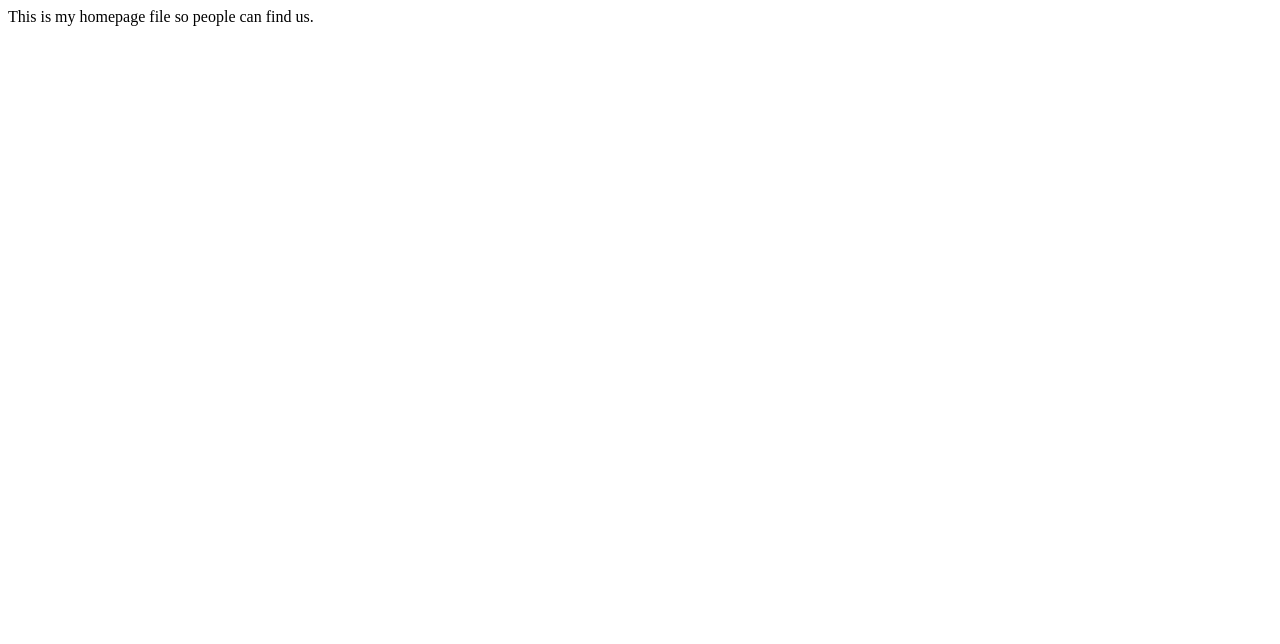
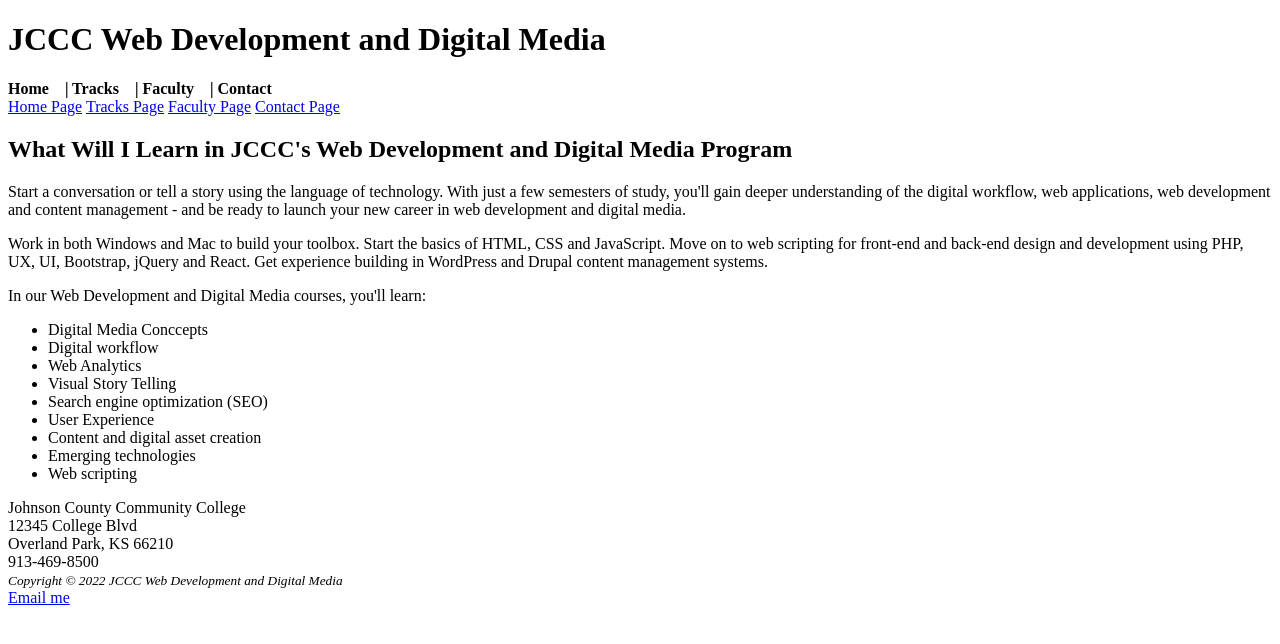
Before and after one commit to lcdub1997/WEB110, a plain HTML site: page index.html in a window 1280 px wide. Drawn offline with Linux system fonts and the light colour scheme.

Commit message:
Add files via upload

```diff
--- a/index.html
+++ b/index.html
@@ -1 +1,37 @@
-This is my homepage file so people can find us.
+<!DOCTYPE html>
+<!--Lauren Wright 2-11-25-->
+<html lang="en">
+    <head>
+        <meta charset="utf-8">
+        <title>JCCC Web Development Webpage Chp 2</title>
+        </head>
+
+        <body>
+            <header><h1>JCCC Web Development and Digital Media</h1></header>
+            <nav><strong>Home &nbsp;&nbsp; | Tracks &nbsp;&nbsp; | Faculty &nbsp;&nbsp; | Contact</strong></nav>
+            <a href="home.html"> Home Page</a></nav>
+            <a href="tracks.html"> Tracks Page</a></nav>
+            <a href="faculty.html"> Faculty Page</a></nav>
+            <a href="contact.html"> Contact Page</a></nav>
+            <header><h2>What Will I Learn in JCCC's Web Development and Digital Media Program</h2></header>
+            <p>Start a conversation or tell a story using the language of technology. With just a few semesters of study, you'll gain deeper understanding of the digital workflow, web applications, web development and content management - and be ready to launch your new career in web development and digital media.</p>
+            <p>Work in both Windows and Mac to build your toolbox. Start the basics of HTML, CSS and JavaScript. Move on to web scripting for front-end and back-end design and development using PHP, UX, UI, Bootstrap, jQuery and React. Get experience building in WordPress and Drupal content management systems.</p>
+            <p>In our Web Development and Digital Media courses, you'll learn:</p>
+                <ul><li>Digital Media Conccepts</li>
+                    <li>Digital workflow</li>
+                    <li>Web Analytics</li>
+                    <li>Visual Story Telling</li>
+                    <li>Search engine optimization (SEO)</li>
+                    <li>User Experience</li>
+                    <li>Content and digital asset creation</li>
+                    <li>Emerging technologies</li>
+                    <li>Web scripting</li>
+                </ul>
+                <div>Johnson County Community College
+                    <br>12345 College Blvd
+                    <br>Overland Park, KS 66210
+                    <br>913-469-8500
+                </div>
+                <footer><small><em>Copyright &copy; 2022 JCCC Web Development and Digital Media</em></small></footer>
+                <a href="mailto:lwrigh52@stumail.jccc.edu?subject=Question%20for%20you&body=hello"> Email me</a>
+        </body>
```
